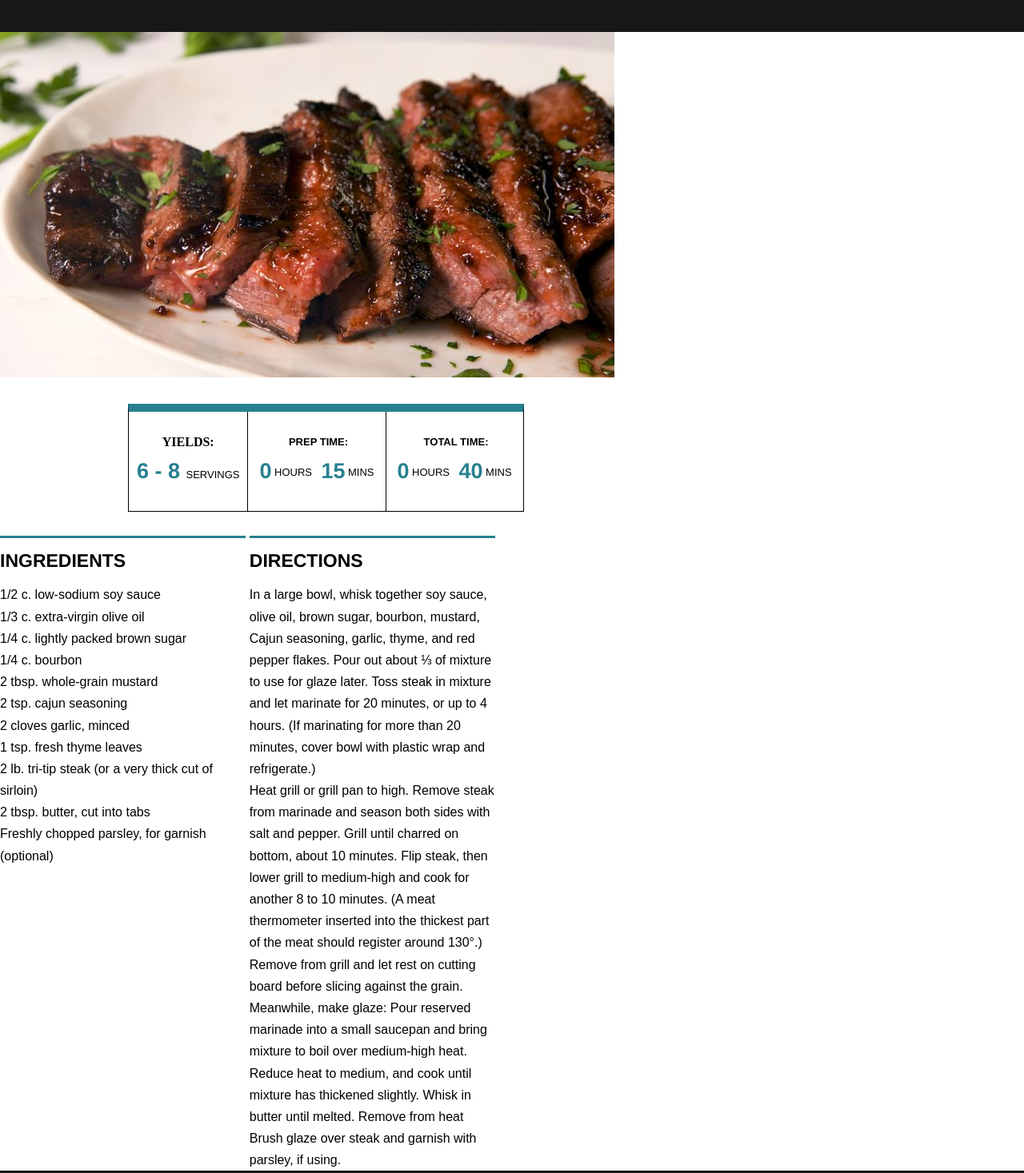
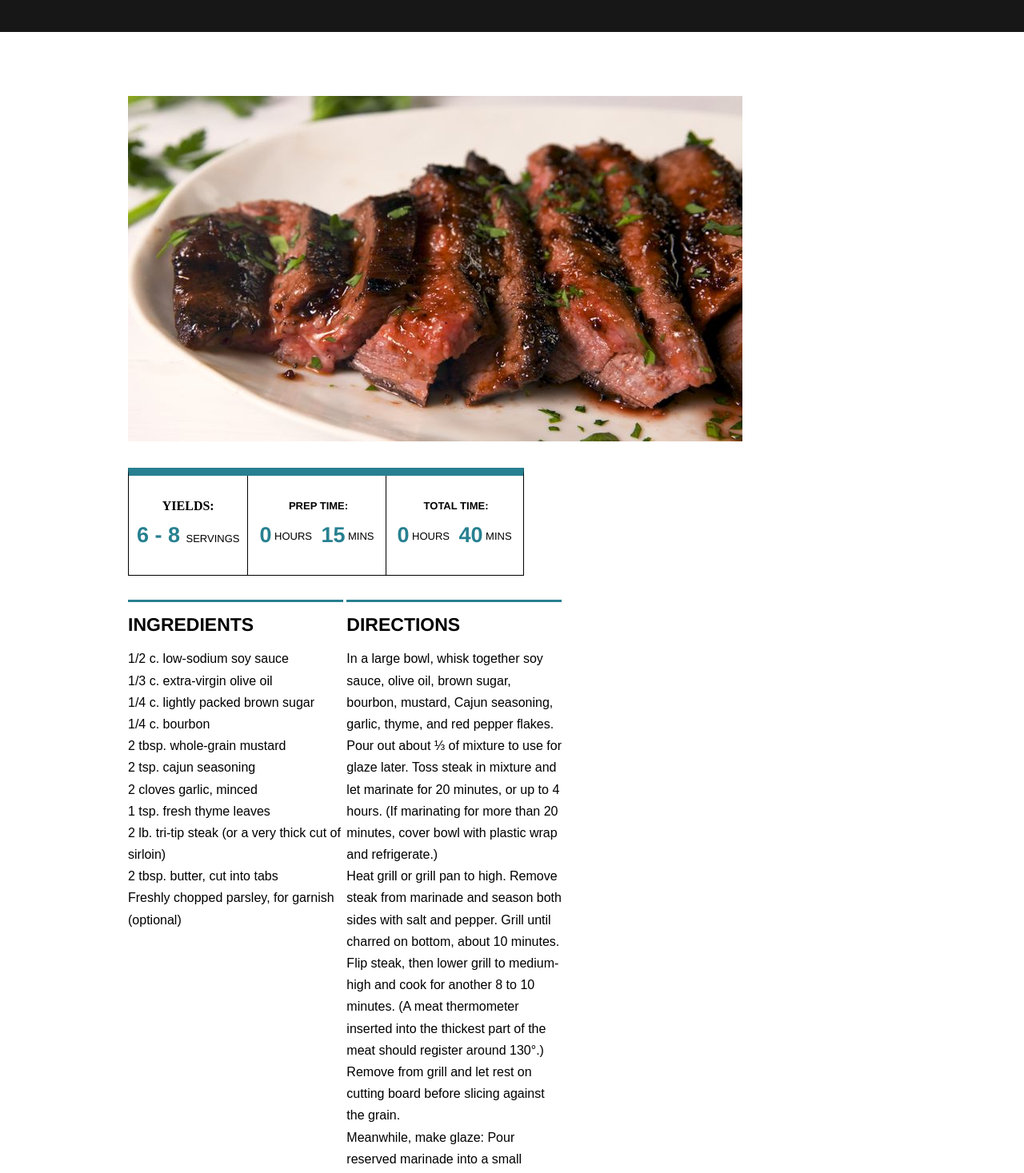
Before and after one commit to ReaganS94/CookBook, a plain HTML site: page html/steak-recipes/steak2.html in a window 1280 px wide. Shown: the part 460-1927 px from the top of the page at 80% size. Drawn offline with Linux system fonts and the light colour scheme; a web font is replaced by a local one.

Commit message:
recipes layout improvement

```diff
--- a/css/recipes.css
+++ b/css/recipes.css
@@ -11,7 +11,15 @@
   background-color: white;
 }
 
+.recipe-picture img {
+  margin-top: 5em;
+}
+
 .wrapit {
+  margin-left: 10em;
+}
+
+.wrapitall {
   margin-left: 10em;
 }
 
--- a/html/steak-recipes/steak2.html
+++ b/html/steak-recipes/steak2.html
@@ -42,14 +42,14 @@
       <section class="adjust">
         <div class="margin-left"></div>
 
+
+      <div class="wrapit">
         <div class="recipe-picture">
           <img
             src="../../images/food/delish-cajun-butter-steak-still006-1528495387.jpg"
             alt="cajun butter steak"
           />
         </div>
-      <div class="wrapit">
-        <div class="whiten"></div>
         <div class="recipe-details-container">
           <div class="recipe-details-item">
             Yields:
@@ -77,7 +77,9 @@
             </span>
           </div>
         </div>
+
       </section>
+      <div class="wrapitall">
         <div class="recipe-wrapper">
           <div class="ingredients">
             <div class="ingredients-header">
@@ -217,7 +219,7 @@
             </div>
           </div>
         </div>
-
+      </wrapitall>
     </section>
   </body>
 </html>
```
